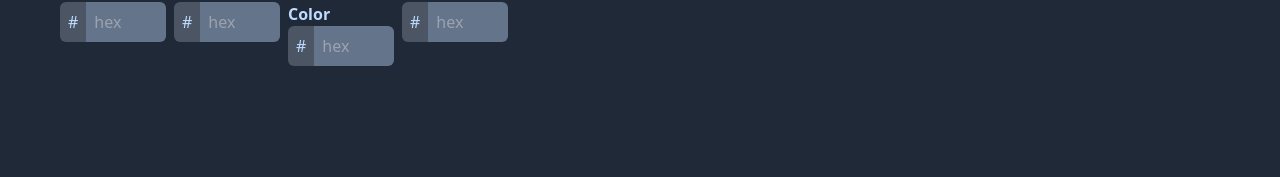
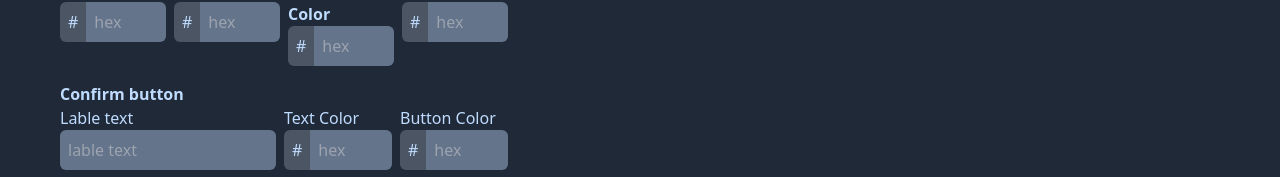
Before and after one commit to nipun-dezoysa/confirm-prompt-demo, a React (Vite) app: page / in a window 1280 px wide. Shown: the part 620-797 px from the top of the page. Built offline with nearby package versions, Linux system fonts and the light colour scheme.

Commit message:
confirm button options added

```diff
--- a/src/App.tsx
+++ b/src/App.tsx
@@ -185,6 +185,32 @@ function App() {
               <Number state={iconColor} setState={setIconColor} />
             </div>
           </div>
+          <div className="side-section">
+            <p className="side-title">Confirm button</p>
+            <div className="flex gap-2">
+              <div className="w-[50%]">
+                <p>Lable text</p>
+                <input
+                  type="text"
+                  className="side-text"
+                  placeholder="lable text"
+                  value={confirmLabel}
+                  onChange={(e) => setConfirmLabel(e.target.value)}
+                />
+              </div>
+              <div className="w-[25%]">
+                <p>Text Color</p>
+                <Number
+                  state={confirmTextColor}
+                  setState={setConfirmTextColor}
+                />
+              </div>
+              <div className="w-[25%]">
+                <p>Button Color</p>
+                <Number state={confirmColor} setState={setConfirmColor} />
+              </div>
+            </div>
+          </div>
         </div>
         <div className="w-[50%] flex flex-col">
           <h1 className=" font-bold text-4xl">{result}</h1>
@@ -194,11 +220,13 @@ function App() {
               showConfirm(title, {
                 description,
                 confirmLabel,
-                confirmColor,
-                confirmTextColor,
+                confirmColor: confirmColor ? "#" + confirmColor : "",
+                confirmTextColor: confirmTextColor
+                  ? "#" + confirmTextColor
+                  : "",
                 cancelLabel,
-                cancelColor,
-                cancelTextColor,
+                cancelColor: cancelColor ? "#" + cancelColor : "",
+                cancelTextColor: cancelTextColor ? "#" + cancelTextColor : "",
                 hideCancel,
                 disableBlur,
                 type,
@@ -229,7 +257,13 @@ function App() {
               disableBlur ? `\t\tdisableBlur : ${disableBlur},\n` : ""
             }${
               hideBackground ? `\t\thideBackground : ${hideBackground},\n` : ""
-            }${hideShadow ? `\t\thideShadow : ${hideShadow},\n` : ""}\t}\n);`}
+            }${hideShadow ? `\t\thideShadow : ${hideShadow},\n` : ""}${
+              color ? `\t\tcolor : "#${color}",\n` : ""
+            }${hoverColor ? `\t\thoverColor : "#${hoverColor}",\n` : ""}${
+              hoverTextColor
+                ? `\t\thoverTextColor : "#${hoverTextColor}",\n`
+                : ""
+            }${iconColor ? `\t\ticonColor : "#${iconColor}",\n` : ""}\t}\n);`}
             language={"javascript"}
             showLineNumbers={true}
             theme={dracula}
--- a/src/components.tsx
+++ b/src/components.tsx
@@ -1,7 +1,7 @@
 export function Number(props:{state:any,setState:any}){
     const {state,setState} = props;
     function handle(e:any){
-        if(e.target.value.length<=7){
+        if(e.target.value.length<=6){
             setState(e.target.value);
         }
     }
@@ -9,7 +9,7 @@ export function Number(props:{state:any,setState:any}){
       <div className="flex items-center rounded-md overflow-hidden">
         <div className="p-2 bg-gray-600">#</div>
         <input
-          type="number"
+          type="text"
           className="p-2 w-full bg-slate-500 focus:outline-none"
           placeholder="hex"
           value={state}
```
